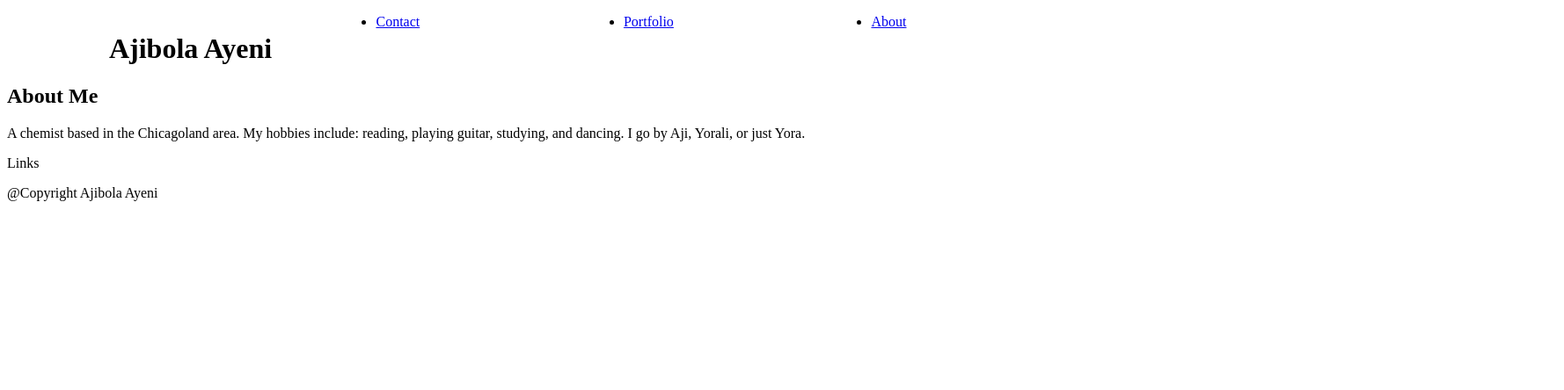
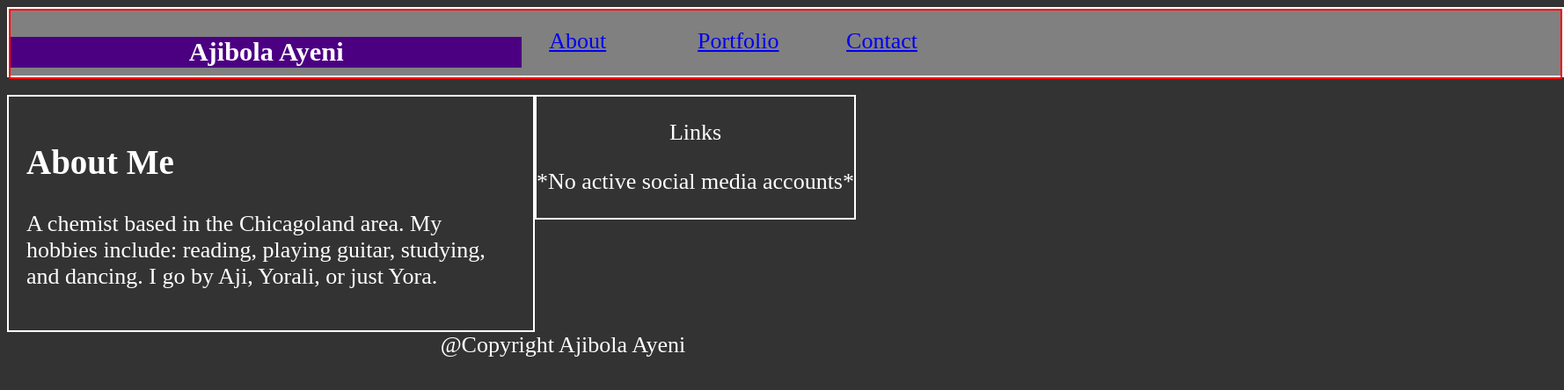
Before and after one commit to Yorali/Basic-Portfolio, a plain HTML site: page index.html in a window 1280 px wide. Shown: the whole page at 88% size, 1778 px wide, since content can reach past the window. Drawn offline with Linux system fonts and the light colour scheme.

Commit message:
進歩、やっと

```diff
--- a/assets/css/style.css
+++ b/assets/css/style.css
@@ -1,29 +1,92 @@
+* {
+	box-sizing: border-box;
+}
+
+body {
+	font-size: 26px;
+	background-color: #333;
+	color: white;
+}
+
+.top {
+	height: 80px;
+	border: 2px solid white;
+	background-color: grey;
+	width: 140%;
+}
+
+.topbar {
+	background-color: ;
+	border: 2px solid red;
+	height: 80px;
+}
+
+.name_box {
+	background-color: indigo
+	font-size: 36px;
+}
+
 .name {
 	text-align: center;
+	background-color: indigo;
 	float:left;
 	width: 33%;
 }
 
 .navigation {
-	float: right;
+	position: absolute;
 	width: 66%;
+	right: 0px;
+	text-align: center;
+
 }
 
 .nav_item_1 {
-	width: 23%;
-	float: right;
+	position: absolute;
+	left: 20%;
+	float: left;
+	text-align: center;
+	margin-top: ;
+	padding: 20px;
 }
 
 .nav_item_2 {
-	width: 23%;
-	float: right;
+	position: absolute;
+	left: 40%;
+	float: left;
+	text-align: center;
+	margin-top: ;
+	padding: 20px;
 }
 
 .nav_item_3 {
-	width: 23%;
-	float: right;
+	position: absolute;
+	left: 60%;
+	float: left;
+	text-align: center;
+	margin-top: ;
+	padding: 20px;
 }
 
 .about {
 	clear: both;
+	padding: 20px;
+	width: 600px;
+	float: left;
+	border: 2px solid white;
 }
+
+.about_me-header {
+	background: yellow;
+}
+
+.contact {
+	float: left;
+	border: 2px solid white;
+	text-align: center;
+}
+
+.footer {
+	clear: both;
+	text-align: center;
+}
--- a/index.html
+++ b/index.html
@@ -9,36 +9,47 @@
 	</head>
 
 	<body>
-		<div class="top_bar">
+		<div class="top">
+			<section class="topbar">
+				<section class="name_box">
 					<h1 class="name">Ajibola Ayeni</h1>
-			<div class="Navigation">
-				<ul>
-					<li class="nav_item_1">
+				</section>
+				<div class="navigation">
+						<section class="nav_item_1">
 							<a href="000000000">About</a>
-					</li>
-					<li class="nav_item_2">
+						</section>
+						<section class="nav_item_2">
 							<a href="000000000">Portfolio</a>
-					</li>
-					<li class="nav_item_3">
+						</section>
+						<section class="nav_item_3">
 							<a href="000000000">Contact</a>
-					</li>
-				</ul>
+						</section>
 				</div>
+			</section>
 		</div>
 
+		<div>
+
 			<div class="about">
+				<section class="about_me">
+					<section class="about_me_header">
 						<h2>About Me</h2>
+					</section>
 						<p>A chemist based in the Chicagoland area. My hobbies include: reading, playing guitar, studying, and dancing. I go by Aji, Yorali, or just Yora.</p>
+				</section>
 			</div>
 
 			<div class="contact">
 				<p>Links</p>
+				<p>*No active social media accounts*</p>
 			</div>
 
 			<div class="footer">
 				<p>@Copyright Ajibola Ayeni</p>
 			</div>
 
+		</div>
+
 	</body>
 
 </html>
```
Lines whose indentation alone changed are shown as unchanged.
